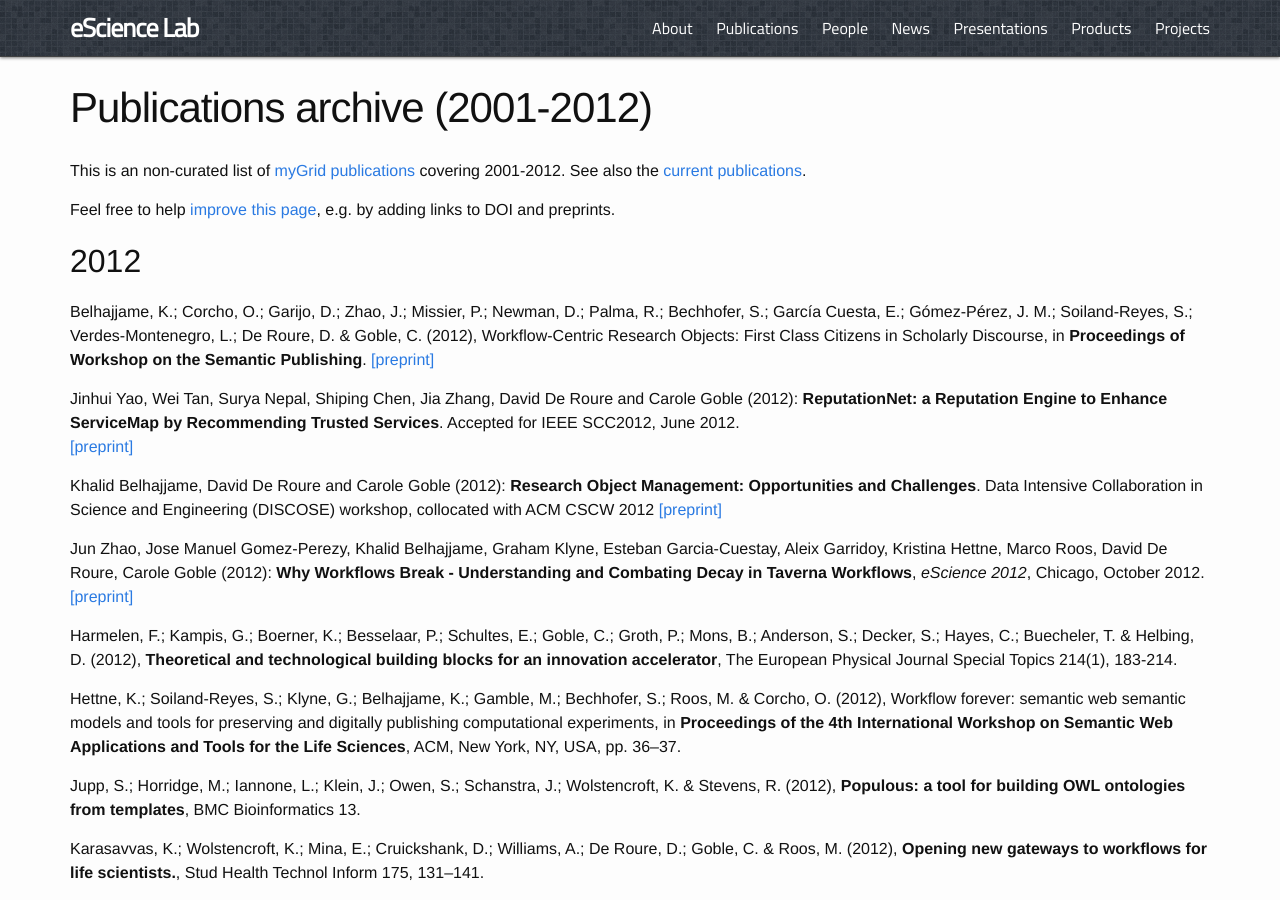
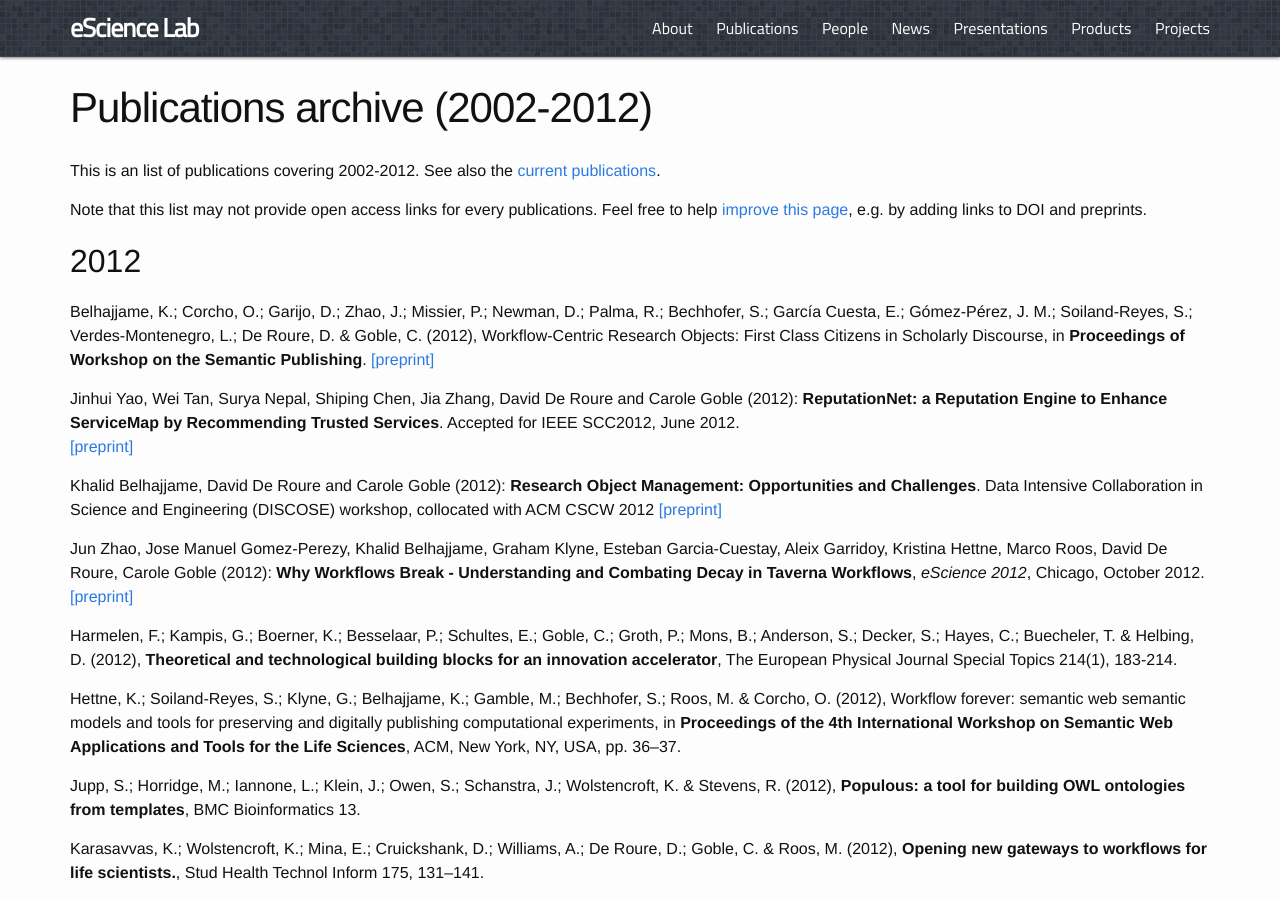
Before and after one commit to eScienceLab/eScienceLab.github.io, a Jekyll site: the page built from publications/archive.md, in a window 1280 px wide and 900 px high. Built offline with Jekyll 4.4.1, drawn with Linux system fonts in a browser that asks for light colours; comment, search, counter and statistics services are not loaded.

Commit message:
Update archive.md

```diff
--- a/publications/archive.md
+++ b/publications/archive.md
@@ -1,14 +1,13 @@
 ---
 layout: page
-title: Publications archive (2001-2012)
+title: Publications archive (2002-2012)
 exclude_from_nav: true
 ---
 
-This is an non-curated list of
-[myGrid publications](http://dev.mygrid.org.uk/wiki/display/about/myGrid+Publications) covering 2001-2012. See also the
+This is an list of publications covering 2002-2012. See also the
 [current publications](/publications/).
 
-Feel free to help [improve this page](https://github.com/eScienceLab/eScienceLab.github.io/edit/master/publications/archive.md), e.g. by adding links to DOI and preprints.
+Note that this list may not provide open access links for every publications. Feel free to help [improve this page](https://github.com/eScienceLab/eScienceLab.github.io/edit/master/publications/archive.md), e.g. by adding links to DOI and preprints.
 
 ## 2012
 
```
